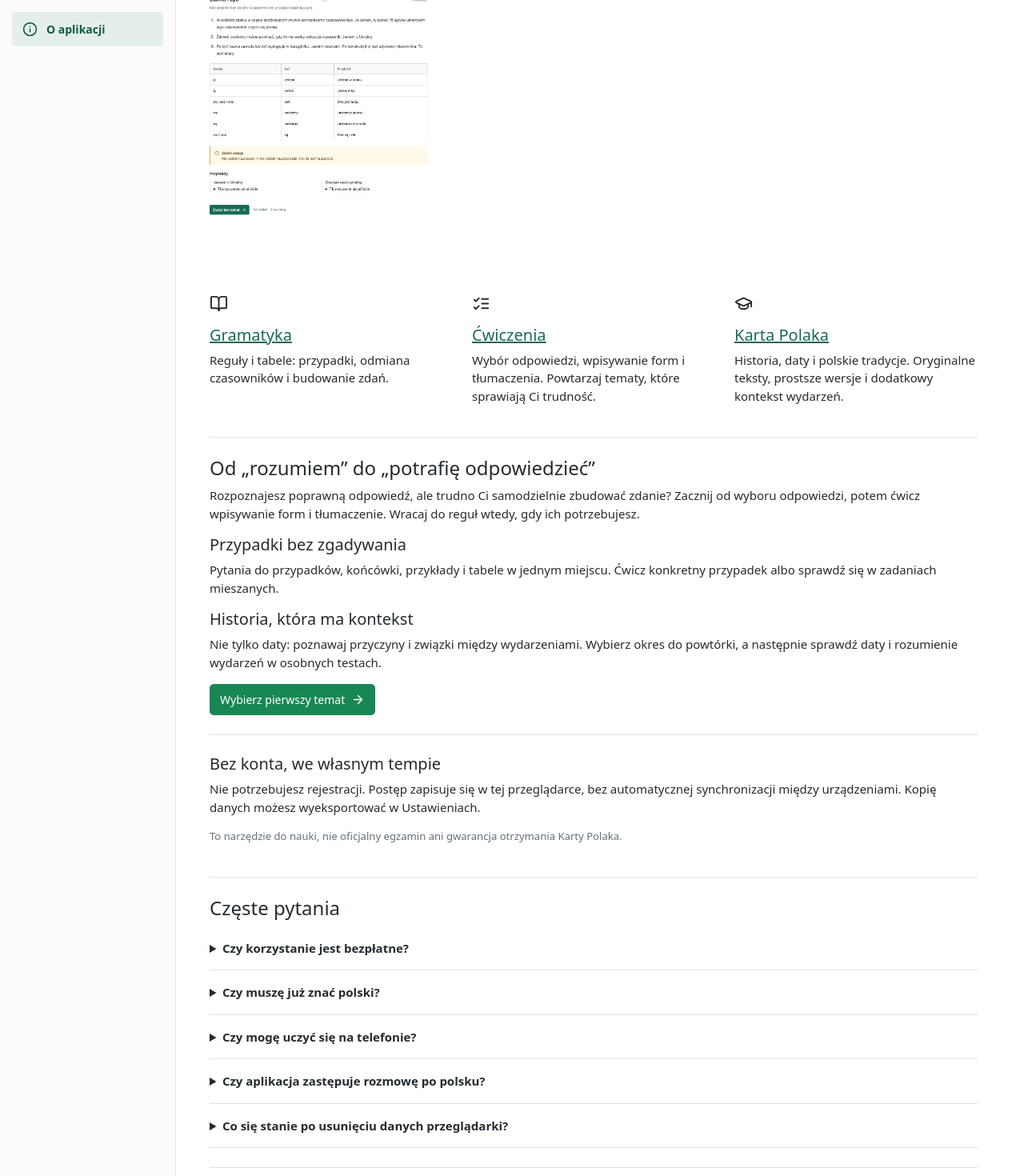
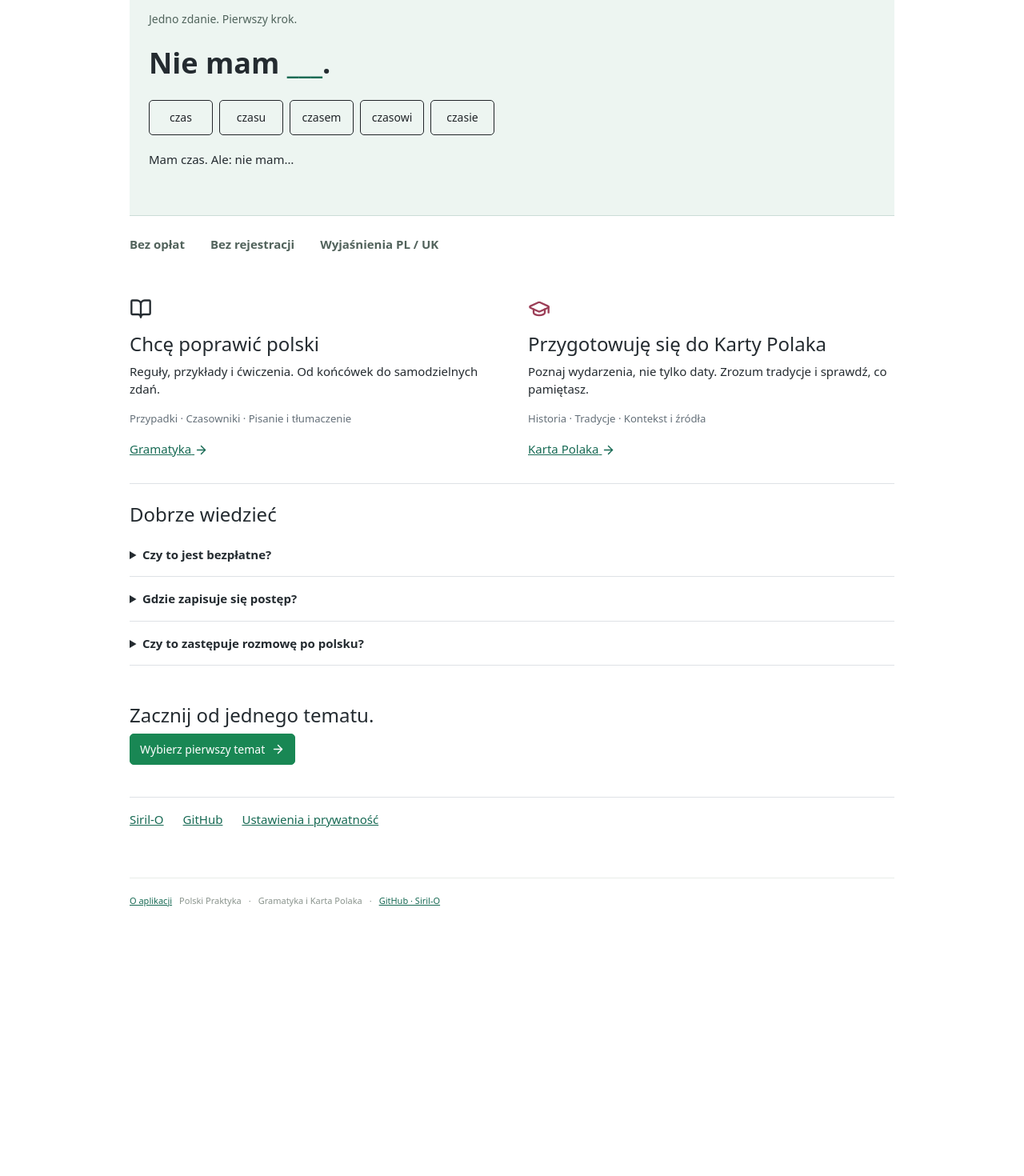
Before and after one commit to Siril-O/learn-polish-min, a React (Vite) app: page / in a window 1280 px wide. Shown: the part 380-1850 px from the top of the page at 80% size. After the commit the page ends 1534 px from the top, so only its background shows below. Built offline with nearby package versions, Linux system fonts and the light colour scheme.

Commit message:
Refine landing layout with interactive practice and learning paths

```diff
--- a/src/About.jsx
+++ b/src/About.jsx
@@ -1,78 +1,37 @@
-import React from 'react';
-import { ArrowRight, BookOpen, ListChecks, GraduationCap, Github } from 'lucide-react';
+import React, { useState } from 'react';
+import { ArrowRight, BookOpen, GraduationCap } from 'lucide-react';
 import { useLanguage } from './interface-language.js';
 
 export default function About({ navigate }) {
   const pl = useLanguage() === 'pl';
-  const sections = pl ? [
-    ['Gramatyka', 'Reguły i tabele: przypadki, odmiana czasowników i budowanie zdań.', 'grammar', BookOpen],
-    ['Ćwiczenia', 'Wybór odpowiedzi, wpisywanie form i tłumaczenia. Powtarzaj tematy, które sprawiają Ci trudność.', 'practice', ListChecks],
-    ['Karta Polaka', 'Historia, daty i polskie tradycje. Oryginalne teksty, prostsze wersje i dodatkowy kontekst wydarzeń.', 'karta', GraduationCap],
+  const [answer, setAnswer] = useState(null);
+  const go = (e, route) => { e.preventDefault(); navigate(route); };
+  const paths = pl ? [
+    ['Chcę poprawić polski', 'Reguły, przykłady i ćwiczenia. Od końcówek do samodzielnych zdań.', 'Przypadki · Czasowniki · Pisanie i tłumaczenie', 'Gramatyka', 'grammar'],
+    ['Przygotowuję się do Karty Polaka', 'Poznaj wydarzenia, nie tylko daty. Zrozum tradycje i sprawdź, co pamiętasz.', 'Historia · Tradycje · Kontekst i źródła', 'Karta Polaka', 'karta'],
   ] : [
-    ['Граматика', 'Правила й таблиці: відмінки, форми дієслів і побудова речень.', 'grammar', BookOpen],
-    ['Практика', 'Вибір відповіді, написання форм і переклади. Повторюй теми, які даються важче.', 'practice', ListChecks],
-    ['Карта поляка', 'Історія, дати та польські традиції. Оригінальні тексти, простіші версії й додатковий контекст подій.', 'karta', GraduationCap],
+    ['Хочу покращити польську', 'Правила, приклади й вправи. Від закінчень до самостійних речень.', 'Відмінки · Дієслова · Письмо й переклад', 'Граматика', 'grammar'],
+    ['Готуюся до Карти поляка', 'Вивчай події, а не лише дати. Зрозумій традиції та перевір, що пам’ятаєш.', 'Історія · Традиції · Контекст і джерела', 'Карта поляка', 'karta'],
   ];
-  const link = (event, route) => { event.preventDefault(); navigate(route); };
-  return (
-    <article className="about-page">
-      <h1>Polski Praktyka</h1>
-      <p className="text-success fw-semibold">{pl ? 'Bezpłatnie. Bez rejestracji. W Twoim tempie.' : 'Безкоштовно. Без реєстрації. У твоєму темпі.'}</p>
-      <p className="lead">{pl ? 'Gramatyka polska i przygotowanie do rozmowy o Kartę Polaka.' : 'Польська граматика й підготовка до співбесіди на Карту поляка.'}</p>
-      <p>{pl ? 'Ucz się po polsku, a gdy potrzebujesz wyjaśnienia, przełącz na ukraiński. Od reguły do przykładu, od przykładu do samodzielnej odpowiedzi.' : 'Навчайся польською, а коли потрібне пояснення — перемикайся на українську. Від правила до прикладу, від прикладу до самостійної відповіді.'}</p>
-      <div className="d-flex flex-wrap gap-2 my-4">
-        <a className="btn btn-success" href="#plan" onClick={(e) => link(e, 'plan')}>{pl ? 'Zacznij naukę' : 'Почати навчання'} <ArrowRight size={17} /></a>
-        <a className="btn btn-outline-secondary" href="#practice" onClick={(e) => link(e, 'practice')}>{pl ? 'Ćwicz' : 'Практикуватися'} <ListChecks size={17} /></a>
-      </div>
-      <figure className="about-preview">
-        <img src={`${import.meta.env.BASE_URL}learning-preview.png`} alt={pl ? 'Przykład lekcji: reguły gramatyczne i tabela odmiany w Polski Praktyka' : 'Приклад уроку: граматичні правила й таблиця відмінювання у Polski Praktyka'} />
-      </figure>
-      <div className="about-sections">
-        {sections.map(([title, description, route, Icon]) => (
-          <section key={route}>
-            <Icon size={23} aria-hidden="true" />
-            <h2 className="h5 mt-3"><a href={`#${route}`} onClick={(e) => link(e, route)}>{title}</a></h2>
-            <p>{description}</p>
-          </section>
-        ))}
-      </div>
-      <section className="border-top py-4">
-        <h2 className="h4">{pl ? 'Od „rozumiem” do „potrafię odpowiedzieć”' : 'Від «розумію» до «можу відповісти»'}</h2>
-        <p>{pl ? 'Rozpoznajesz poprawną odpowiedź, ale trudno Ci samodzielnie zbudować zdanie? Zacznij od wyboru odpowiedzi, potem ćwicz wpisywanie form i tłumaczenie. Wracaj do reguł wtedy, gdy ich potrzebujesz.' : 'Впізнаєш правильну відповідь, але важко самостійно побудувати речення? Почни з вибору відповіді, а потім тренуй написання форм і переклад. Повертайся до правил, коли вони потрібні.'}</p>
-        <h3 className="h5">{pl ? 'Przypadki bez zgadywania' : 'Відмінки без вгадування'}</h3>
-        <p>{pl ? 'Pytania do przypadków, końcówki, przykłady i tabele w jednym miejscu. Ćwicz konkretny przypadek albo sprawdź się w zadaniach mieszanych.' : 'Питання до відмінків, закінчення, приклади й таблиці в одному місці. Практикуй конкретний відмінок або перевіряй себе у змішаних завданнях.'}</p>
-        <h3 className="h5">{pl ? 'Historia, która ma kontekst' : 'Історія, яка має контекст'}</h3>
-        <p>{pl ? 'Nie tylko daty: poznawaj przyczyny i związki między wydarzeniami. Wybierz okres do powtórki, a następnie sprawdź daty i rozumienie wydarzeń w osobnych testach.' : 'Не лише дати: дізнавайся про причини й зв’язки між подіями. Обери період для повторення, а потім перевіряй дати та розуміння подій в окремих тестах.'}</p>
-        <a className="btn btn-success" href="#plan" onClick={(e) => link(e, 'plan')}>{pl ? 'Wybierz pierwszy temat' : 'Обрати першу тему'} <ArrowRight size={17} /></a>
-      </section>
-      <section className="border-top py-4">
-        <h2 className="h5">{pl ? 'Bez konta, we własnym tempie' : 'Без облікового запису, у своєму темпі'}</h2>
-        <p>{pl ? 'Nie potrzebujesz rejestracji. Postęp zapisuje się w tej przeglądarce, bez automatycznej synchronizacji między urządzeniami. Kopię danych możesz wyeksportować w Ustawieniach.' : 'Реєстрація не потрібна. Прогрес зберігається в цьому браузері без автоматичної синхронізації між пристроями. Копію даних можна експортувати в налаштуваннях.'}</p>
-        <p className="small text-secondary">{pl ? 'To narzędzie do nauki, nie oficjalny egzamin ani gwarancja otrzymania Karty Polaka.' : 'Це навчальний інструмент, а не офіційний іспит чи гарантія отримання Карти поляка.'}</p>
-      </section>
-      <section className="border-top py-4 about-faq">
-        <h2 className="h4">{pl ? 'Częste pytania' : 'Поширені запитання'}</h2>
-        {(pl ? [
-          ['Czy korzystanie jest bezpłatne?', 'Tak. Materiały i ćwiczenia są dostępne bez opłat i bez zakładania konta.'],
-          ['Czy muszę już znać polski?', 'Możesz zacząć od podstawowych tematów w planie nauki. Objaśnienia są dostępne po polsku i po ukraińsku.'],
-          ['Czy mogę uczyć się na telefonie?', 'Tak, otwórz stronę w przeglądarce telefonu. Postęp na telefonie i komputerze zapisuje się osobno.'],
-          ['Czy aplikacja zastępuje rozmowę po polsku?', 'Nie. Testy pomagają powtarzać wiedzę, ale przed rozmową o Kartę Polaka warto również ćwiczyć własne odpowiedzi na głos.'],
-          ['Co się stanie po usunięciu danych przeglądarki?', 'Możesz utracić zapisany postęp. Zrób wcześniej kopię w Ustawieniach; można ją później zaimportować.'],
-        ] : [
-          ['Чи це безкоштовно?', 'Так. Матеріали й вправи доступні без оплати та створення облікового запису.'],
-          ['Чи потрібно вже знати польську?', 'Можна почати з базових тем у плані навчання. Пояснення доступні польською та українською.'],
-          ['Чи можна навчатися на телефоні?', 'Так, відкрий сайт у браузері телефона. Прогрес на телефоні й комп’ютері зберігається окремо.'],
-          ['Чи замінює застосунок розмовну практику?', 'Ні. Тести допомагають повторювати знання, але перед співбесідою на Карту поляка варто також тренувати власні відповіді вголос.'],
-          ['Що буде після очищення даних браузера?', 'Збережений прогрес може зникнути. Заздалегідь зроби копію в налаштуваннях; потім її можна імпортувати.'],
-        ]).map(([question, answer]) => <details className="py-3 border-bottom" key={question}><summary className="fw-semibold">{question}</summary><p className="mt-2 mb-0">{answer}</p></details>)}
-      </section>
-      <section className="border-top pt-4">
-        <h2 className="h5">{pl ? 'Autor i projekt' : 'Автор і проєкт'}</h2>
-        <div className="d-flex flex-wrap gap-4">
-          <a href="https://github.com/Siril-O" target="_blank" rel="noreferrer"><Github size={17} /> Siril-O</a>
-          <a href="https://github.com/Siril-O/learn-polish-min" target="_blank" rel="noreferrer">{pl ? 'Kod źródłowy' : 'Вихідний код'} <ArrowRight size={16} /></a>
-        </div>
-      </section>
-    </article>
-  );
+  const faq = pl ? [
+    ['Czy to jest bezpłatne?', 'Tak. Materiały i ćwiczenia są dostępne bez opłat i rejestracji.'],
+    ['Gdzie zapisuje się postęp?', 'W tej przeglądarce, bez synchronizacji między urządzeniami. W Ustawieniach możesz wyeksportować kopię i ją przywrócić. Usunięcie danych przeglądarki może usunąć postęp.'],
+    ['Czy to zastępuje rozmowę po polsku?', 'Nie. Warto też odpowiadać na głos. To narzędzie do nauki, nie oficjalny egzamin ani gwarancja otrzymania Karty Polaka.'],
+  ] : [
+    ['Чи це безкоштовно?', 'Так. Матеріали й вправи доступні без оплати та реєстрації.'],
+    ['Де зберігається прогрес?', 'У цьому браузері, без синхронізації між пристроями. У налаштуваннях можна експортувати копію й відновити її. Очищення даних браузера може видалити прогрес.'],
+    ['Чи замінює це розмовну практику?', 'Ні. Варто також відповідати вголос. Це навчальний інструмент, не офіційний іспит чи гарантія отримання Карти поляка.'],
+  ];
+  return <article className="about-page landing-page">
+    <header className="landing-intro"><h1>Polski Praktyka</h1><p className="lead">{pl ? 'Zrozum gramatykę. Ćwicz odpowiedzi. Przygotuj się do rozmowy o Kartę Polaka.' : 'Зрозумій граматику. Тренуй відповіді. Готуйся до співбесіди на Карту поляка.'}</p><a className="btn btn-success" href="#plan" onClick={(e) => go(e, 'plan')}>{pl ? 'Zacznij naukę' : 'Почати навчання'} <ArrowRight size={17} /></a></header>
+    <section className="about-demo" aria-labelledby="demo-title"><div className="about-demo-label">{pl ? 'Jedno zdanie. Pierwszy krok.' : 'Одне речення. Перший крок.'}</div><h2 id="demo-title" lang="pl">Nie mam <span>{answer === 'czasu' ? 'czasu' : '___'}</span>.</h2>
+      <div className="d-flex flex-wrap gap-2" role="group" aria-label={pl ? 'Uzupełnij zdanie' : 'Доповни речення'}>{['czas', 'czasu', 'czasem', 'czasowi', 'czasie'].map((option) => <button key={option} className={`btn ${answer === option ? (option === 'czasu' ? 'btn-success' : 'btn-dark') : 'btn-outline-dark'}`} aria-pressed={answer === option} onClick={() => setAnswer(option)} lang="pl">{option}</button>)}</div>
+      <div className="about-demo-feedback" aria-live="polite">{answer ? <><strong>{answer === 'czasu' ? (pl ? 'Tak, czasu!' : 'Так, czasu!') : (pl ? 'Poprawna forma: czasu.' : 'Правильна форма: czasu.')}</strong>{' '}{pl ? 'Po „nie mam” używamy dopełniacza: kogo? czego? — czasu.' : 'Після «nie mam» вживаємо родовий відмінок: кого? чого? — часу.'}</> : (pl ? 'Mam czas. Ale: nie mam…' : 'Маю час. Але: не маю…')}</div>
+    </section>
+    <div className="landing-benefits">{(pl ? ['Bez opłat', 'Bez rejestracji', 'Wyjaśnienia PL / UK'] : ['Безкоштовно', 'Без реєстрації', 'Пояснення PL / UK']).map((s) => <span key={s}>{s}</span>)}</div>
+    <div className="landing-paths">{paths.map(([title, desc, topics, label, route]) => <section key={route}>{route === 'grammar' ? <BookOpen size={28} /> : <GraduationCap size={28} />}<h2 className="h4 mt-3">{title}</h2><p>{desc}</p><p className="small text-secondary">{topics}</p><a href={`#${route}`} onClick={(e) => go(e, route)}>{label} <ArrowRight size={17} /></a></section>)}</div>
+    <section className="about-faq border-top py-4"><h2 className="h4">{pl ? 'Dobrze wiedzieć' : 'Варто знати'}</h2>{faq.map(([q, a]) => <details className="py-3 border-bottom" key={q}><summary className="fw-semibold">{q}</summary><p className="mt-2 mb-0">{a}</p></details>)}</section>
+    <section className="landing-finish"><h2 className="h4">{pl ? 'Zacznij od jednego tematu.' : 'Почни з однієї теми.'}</h2><a className="btn btn-success" href="#plan" onClick={(e) => go(e, 'plan')}>{pl ? 'Wybierz pierwszy temat' : 'Обрати першу тему'} <ArrowRight size={17} /></a></section>
+    <div className="d-flex flex-wrap gap-4 py-3 border-top"><a href="https://github.com/Siril-O" target="_blank" rel="noreferrer">Siril-O</a><a href="https://github.com/Siril-O/learn-polish-min" target="_blank" rel="noreferrer">GitHub</a><a href="#settings" onClick={(e) => go(e, 'settings')}>{pl ? 'Ustawienia i prywatność' : 'Налаштування та приватність'}</a></div>
+  </article>;
 }
--- a/src/main.jsx
+++ b/src/main.jsx
@@ -1841,8 +1841,9 @@ function App() {
           <option value="uk">Українська</option>
         </select>
       </header>
-      <div className="app-layout">
-        <nav className="main-nav" aria-label={translate('Основна навігація')}>
+      {view === 'about' && <div className="landing-open"><a href="#plan" onClick={(e) => { e.preventDefault(); navigate('plan'); }}>{language === 'pl' ? 'Otwórz aplikację' : 'Відкрити застосунок'} <ArrowRight size={16} /></a></div>}
+      <div className={view === 'about' ? 'app-layout landing-layout' : 'app-layout'}>
+        {view !== 'about' && <nav className="main-nav" aria-label={translate('Основна навігація')}>
           {routes.map(([id, label, Icon]) => (
             <a
               key={id}
@@ -1865,7 +1866,7 @@ function App() {
             <span className="status-dot" />
             {translate(' Збереження на пристрої')}
           </div>
-        </nav>
+        </nav>}
         <main id="main-content" tabIndex={-1}>
           <AnalyticsConsent view={view} />
           {view === 'about' && <About navigate={navigate} />}
--- a/src/style.css
+++ b/src/style.css
@@ -452,9 +452,24 @@ main:focus {
   background-color: #f3f6f4;
 }
 .about-page { max-width: 960px; }
+.app-layout.landing-layout { display: block; }
+.landing-layout > main { max-width: 1040px; margin: 0 auto; width: 100%; }
+.landing-open { text-align: right; padding: 12px 24px; border-bottom: 1px solid #e8ece9; }
+.landing-intro { padding: 16px 0 8px; max-width: 680px; }
+.landing-benefits { display: flex; flex-wrap: wrap; gap: 16px 32px; padding: 24px 0; font-weight: 600; color: #52635c; }
+.landing-paths { display: grid; grid-template-columns: repeat(2, minmax(0, 1fr)); gap: 40px; padding: 32px 0; }
+.landing-paths section:last-child > svg { color: #9c3e57; }
+.landing-finish { padding: 24px 0 40px; }
+@media (max-width: 700px) { .landing-paths { grid-template-columns: 1fr; gap: 32px; } }
+.about-demo { border-block: 1px solid #cbdcd7; background: #edf5f1; padding: 24px; margin-top: 24px; }
+.about-demo-label { color: #50645c; font-size: 14px; }
+.about-demo h2 { font-size: 36px; margin: 20px 0; }
+.about-demo h2 span { color: #176b54; }
+.about-demo .btn { min-width: 80px; min-height: 44px; }
+.about-demo-feedback { min-height: 76px; max-width: 65ch; padding-top: 18px; line-height: 1.6; }
 .about-page > p { max-width: 70ch; }
 .about-preview { margin: 24px 0 32px; }
-.about-preview img { display: block; width: 100%; height: auto; max-height: 340px; object-fit: contain; object-position: left top; }
+.about-preview img { display: block; width: 100%; height: auto; object-fit: contain; object-position: left top; }
 .about-sections { display: grid; grid-template-columns: repeat(3, minmax(0, 1fr)); gap: 24px; padding-bottom: 24px; }
 @media (max-width: 700px) { .about-sections { grid-template-columns: 1fr; } }
 .practice-simple { grid-template-columns: repeat(2, minmax(0, 1fr)); }
```
Also changed, not shown: 1 other file (tests, documents, lock files or other folders).
